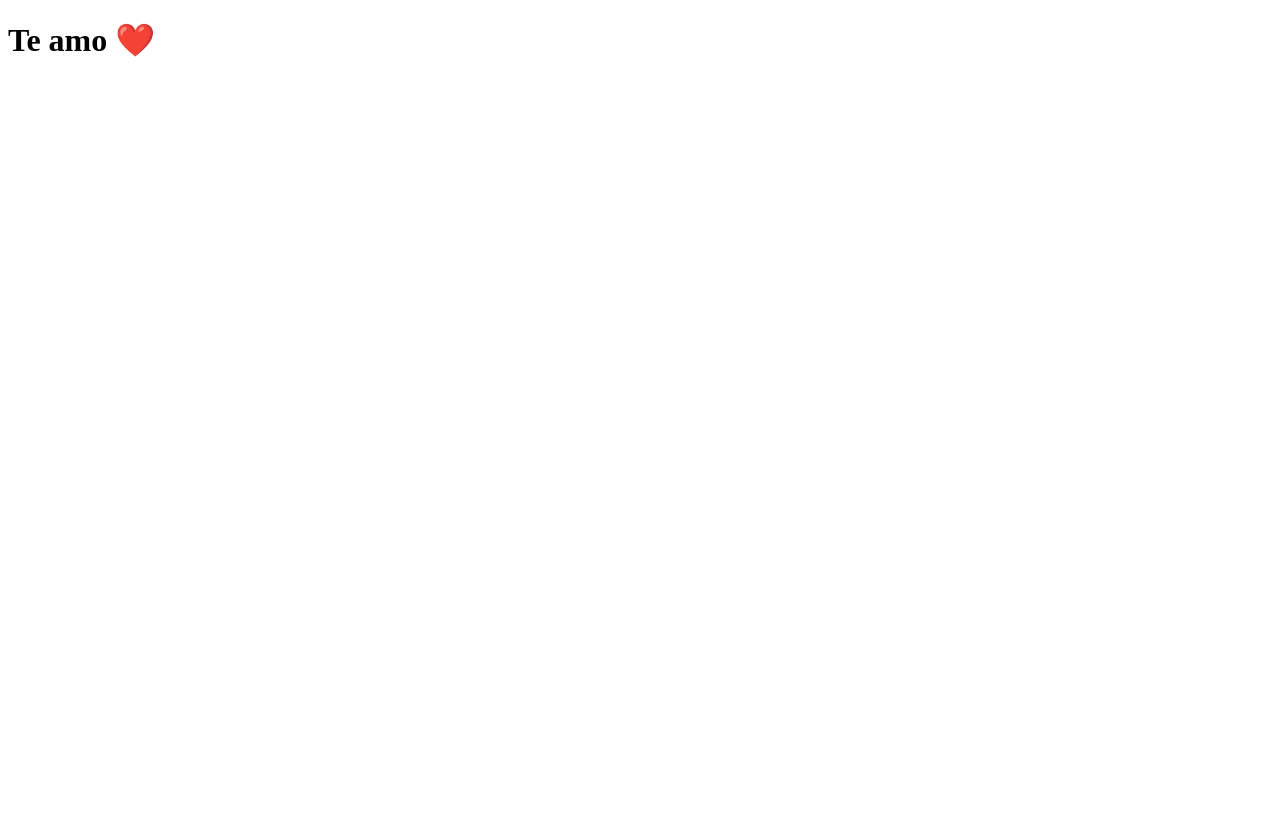
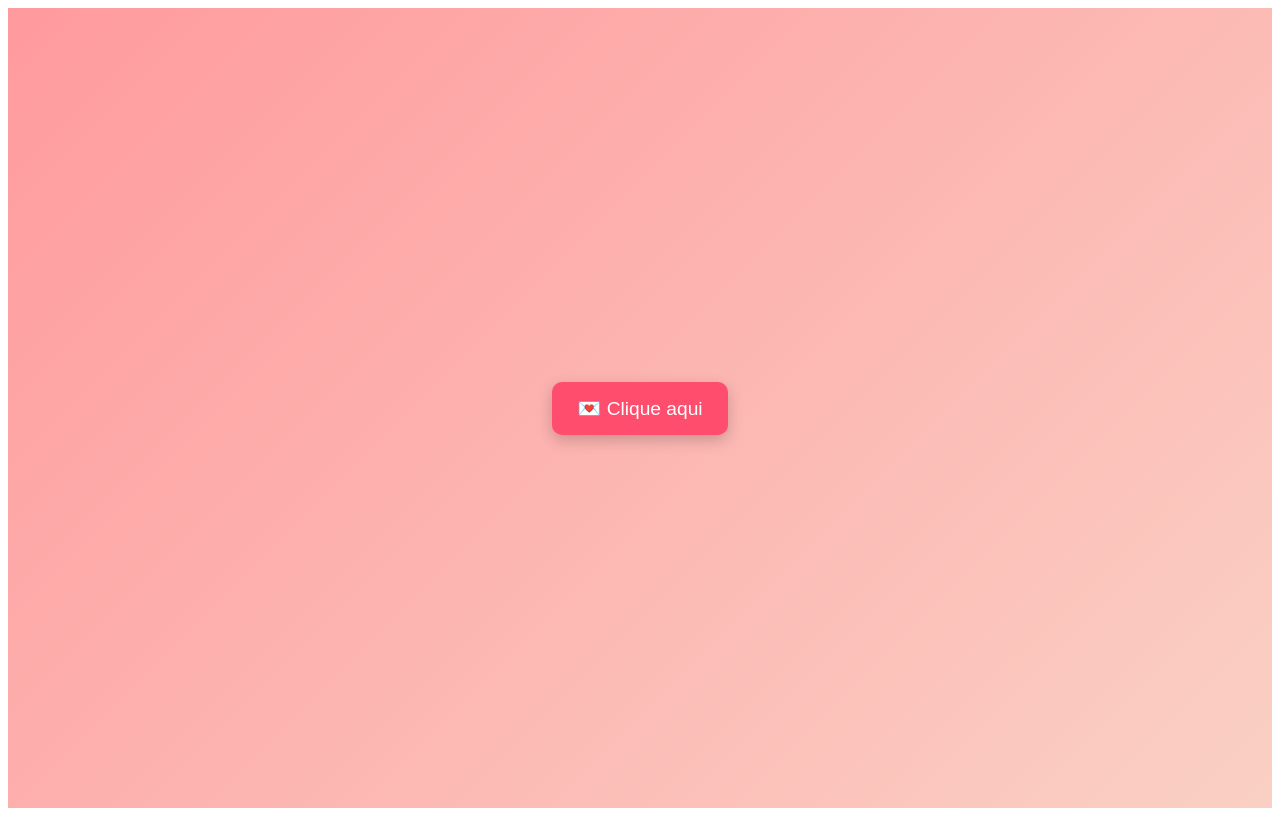
Before and after one commit to lucasmelodavi/curso-dev, a Next.js app: page / in a window 1280 px wide. Built offline with nearby package versions, Linux system fonts and the light colour scheme.

Commit message:
texte romantico 2

```diff
--- a/pages/index.js
+++ b/pages/index.js
@@ -1,5 +1,68 @@
+import { useState } from "react";
+
 function Home() {
-  return <h1> Te amo ❤️ </h1>;
+  const [mostrar, setMostrar] = useState(false);
+
+  return (
+    <div style={{
+      height: "100vh",
+      display: "flex",
+      flexDirection: "column",
+      justifyContent: "center",
+      alignItems: "center",
+      background: "linear-gradient(135deg, #ff9a9e, #fad0c4)",
+      fontFamily: "Arial"
+    }}>
+
+      {!mostrar ? (
+        <button
+          onClick={() => setMostrar(true)}
+          style={{
+            padding: "15px 25px",
+            fontSize: "1.2rem",
+            borderRadius: "10px",
+            border: "none",
+            cursor: "pointer",
+            backgroundColor: "#ff4d6d",
+            color: "white",
+            boxShadow: "0 5px 15px rgba(0,0,0,0.2)",
+            transition: "0.3s"
+          }}
+        >
+          💌 Clique aqui
+        </button>
+      ) : (
+        <h1 style={{
+          fontSize: "3rem",
+          color: "white",
+          textAlign: "center",
+          textShadow: "2px 2px 10px rgba(0,0,0,0.3)",
+          animation: "fadeIn 1s ease forwards"
+        }}>
+          💖 Te amo muito 💖
+        </h1>
+      )}
+
+      <style>
+        {`
+          button:hover {
+            transform: scale(1.1);
+          }
+
+          @keyframes fadeIn {
+            from {
+              opacity: 0;
+              transform: translateY(20px);
+            }
+            to {
+              opacity: 1;
+              transform: translateY(0);
+            }
+          }
+        `}
+      </style>
+    </div>
+  );
 }
 
 export default Home;
```
